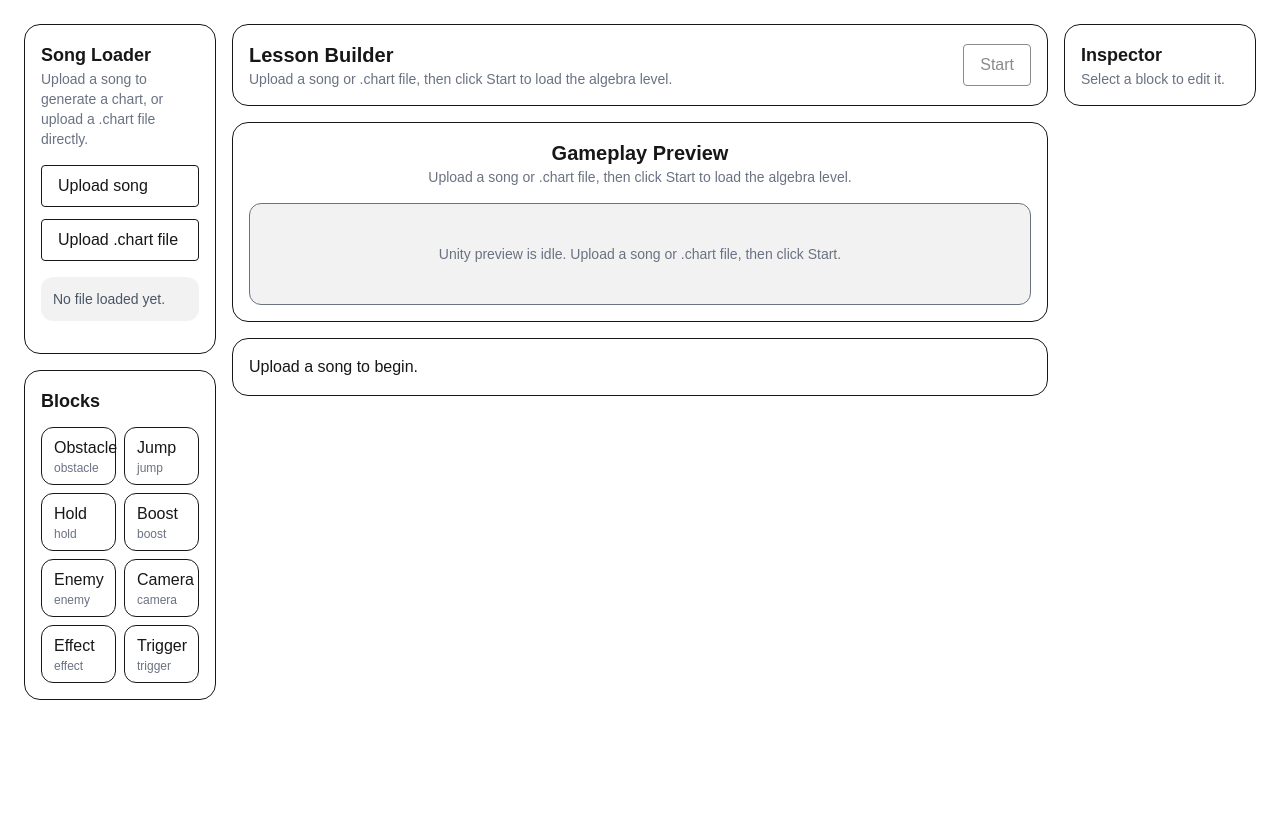
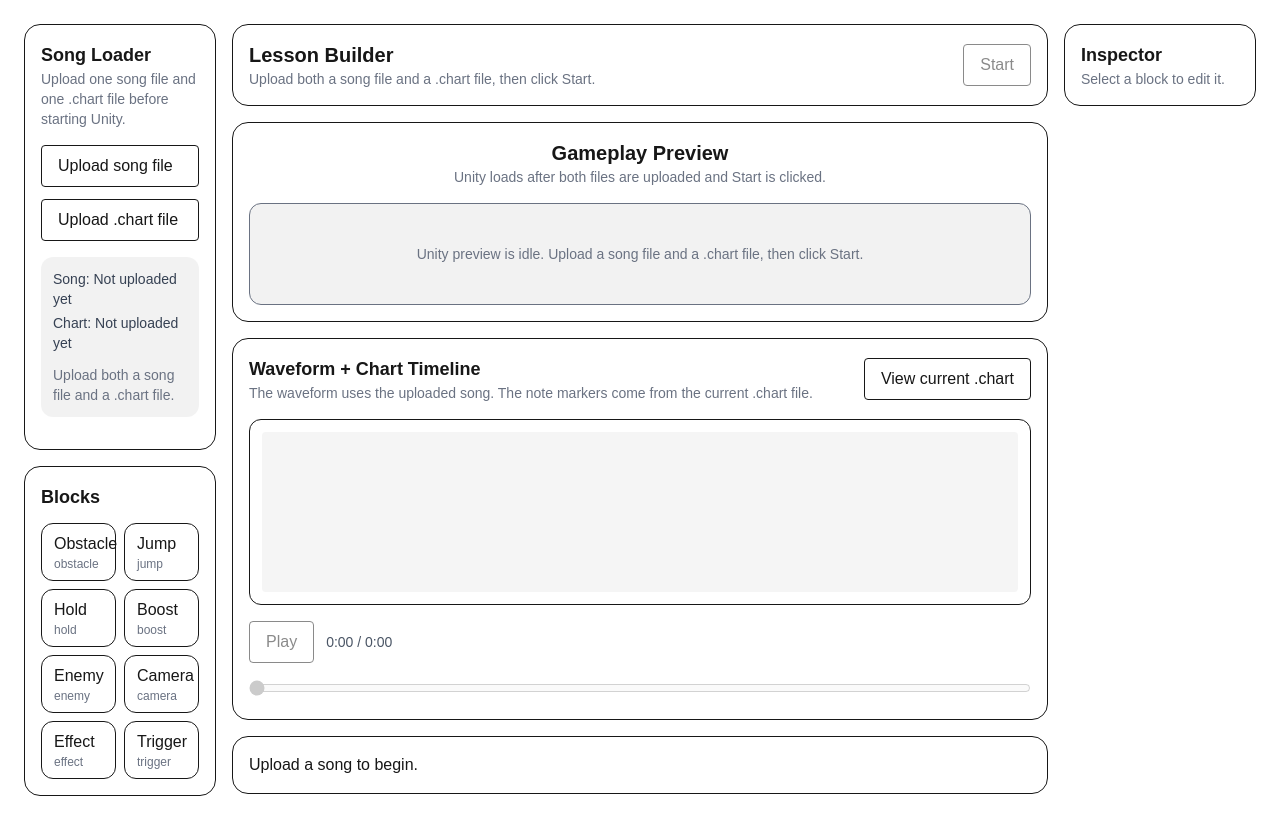
Before and after one commit to Thiiia/ultrarapidplatform, a Next.js app: page /editor in a window 1280 px wide. Built offline with nearby package versions, Linux system fonts and the light colour scheme.

Commit message:
Adding .chart viewer and timeline slider to editor

```diff
--- /dev/null
+++ b/components/editor/ChartWavePanel.tsx
@@ -0,0 +1,294 @@
+"use client"
+
+import { useEffect, useMemo, useRef, useState } from "react"
+
+type ChartWavePanelProps = {
+  songFile: File | null
+  chartText: string
+  onScrubSeconds: (seconds: number) => void
+  disabled?: boolean
+}
+
+type WavePoint = {
+  min: number
+  max: number
+}
+
+function formatTime(value: number) {
+  if (!Number.isFinite(value) || value < 0) return "0:00"
+  const minutes = Math.floor(value / 60)
+  const seconds = Math.floor(value % 60)
+  return `${minutes}:${String(seconds).padStart(2, "0")}`
+}
+
+function parseChartTicks(chartText: string) {
+  const noteTicks: number[] = []
+  const regex = /^\s*(\d+)\s*=\s*N\s+\d+\s+\d+/gm
+
+  let match: RegExpExecArray | null
+  while ((match = regex.exec(chartText)) !== null) {
+    const tick = Number(match[1])
+    if (Number.isFinite(tick)) noteTicks.push(tick)
+  }
+
+  const maxTick = noteTicks.length ? Math.max(...noteTicks) : 0
+  return {
+    noteTicks,
+    maxTick,
+  }
+}
+
+export function ChartWavePanel({
+  songFile,
+  chartText,
+  onScrubSeconds,
+  disabled = false,
+}: ChartWavePanelProps) {
+  const [showChart, setShowChart] = useState(false)
+  const [audioUrl, setAudioUrl] = useState("")
+  const [duration, setDuration] = useState(0)
+  const [currentTime, setCurrentTime] = useState(0)
+  const [waveform, setWaveform] = useState<WavePoint[]>([])
+  const [isPlaying, setIsPlaying] = useState(false)
+
+  const audioRef = useRef<HTMLAudioElement | null>(null)
+  const canvasRef = useRef<HTMLCanvasElement | null>(null)
+
+  const { noteTicks, maxTick } = useMemo(() => parseChartTicks(chartText), [chartText])
+
+  useEffect(() => {
+    if (!songFile) {
+      setAudioUrl("")
+      setDuration(0)
+      setCurrentTime(0)
+      setWaveform([])
+      return
+    }
+
+    const url = URL.createObjectURL(songFile)
+    setAudioUrl(url)
+
+    return () => {
+      URL.revokeObjectURL(url)
+    }
+  }, [songFile])
+
+  useEffect(() => {
+    if (!songFile) return
+
+    let cancelled = false
+
+    const buildWaveform = async () => {
+      try {
+        const buffer = await songFile.arrayBuffer()
+        const audioContext = new AudioContext()
+        const decoded = await audioContext.decodeAudioData(buffer.slice(0))
+        const channelData = decoded.getChannelData(0)
+
+        const samples = 320
+        const blockSize = Math.floor(channelData.length / samples)
+        const nextWaveform: WavePoint[] = []
+
+        for (let i = 0; i < samples; i++) {
+          let min = 1
+          let max = -1
+          const start = i * blockSize
+          const end = Math.min(start + blockSize, channelData.length)
+
+          for (let j = start; j < end; j++) {
+            const value = channelData[j]
+            if (value < min) min = value
+            if (value > max) max = value
+          }
+
+          nextWaveform.push({ min, max })
+        }
+
+        if (!cancelled) {
+          setWaveform(nextWaveform)
+        }
+
+        await audioContext.close()
+      } catch (error) {
+        console.error("Failed to build waveform", error)
+      }
+    }
+
+    void buildWaveform()
+
+    return () => {
+      cancelled = true
+    }
+  }, [songFile])
+
+  useEffect(() => {
+    const canvas = canvasRef.current
+    if (!canvas) return
+
+    const ctx = canvas.getContext("2d")
+    if (!ctx) return
+
+    const width = canvas.width
+    const height = canvas.height
+
+    ctx.clearRect(0, 0, width, height)
+    ctx.fillStyle = "#f5f5f5"
+    ctx.fillRect(0, 0, width, height)
+
+    if (!waveform.length) return
+
+    ctx.strokeStyle = "#374151"
+    ctx.lineWidth = 1
+
+    const midY = height / 2
+    const step = width / waveform.length
+
+    for (let i = 0; i < waveform.length; i++) {
+      const x = i * step
+      const point = waveform[i]
+      const y1 = midY + point.min * midY
+      const y2 = midY + point.max * midY
+
+      ctx.beginPath()
+      ctx.moveTo(x, y1)
+      ctx.lineTo(x, y2)
+      ctx.stroke()
+    }
+
+    if (duration > 0) {
+      const progressX = (currentTime / duration) * width
+      ctx.strokeStyle = "#dc2626"
+      ctx.lineWidth = 2
+      ctx.beginPath()
+      ctx.moveTo(progressX, 0)
+      ctx.lineTo(progressX, height)
+      ctx.stroke()
+    }
+
+    if (duration > 0 && maxTick > 0) {
+      ctx.strokeStyle = "rgba(37, 99, 235, 0.35)"
+      ctx.lineWidth = 1
+
+      for (const tick of noteTicks) {
+        const ratio = tick / maxTick
+        const x = ratio * width
+        ctx.beginPath()
+        ctx.moveTo(x, 0)
+        ctx.lineTo(x, height)
+        ctx.stroke()
+      }
+    }
+  }, [waveform, currentTime, duration, noteTicks, maxTick])
+
+  const handleLoadedMetadata = () => {
+    const audio = audioRef.current
+    if (!audio) return
+    setDuration(audio.duration || 0)
+  }
+
+  const handleTimeUpdate = () => {
+    const audio = audioRef.current
+    if (!audio) return
+    const next = audio.currentTime
+    setCurrentTime(next)
+    onScrubSeconds(next)
+  }
+
+  const handleSliderChange = (value: number) => {
+    const audio = audioRef.current
+    setCurrentTime(value)
+
+    if (audio) {
+      audio.currentTime = value
+    }
+
+    onScrubSeconds(value)
+  }
+
+  const handlePlayPause = async () => {
+    const audio = audioRef.current
+    if (!audio) return
+
+    if (audio.paused) {
+      await audio.play()
+      setIsPlaying(true)
+    } else {
+      audio.pause()
+      setIsPlaying(false)
+    }
+  }
+
+  return (
+    <div className="rounded-2xl border p-4 space-y-4">
+      <div className="flex items-center justify-between">
+        <div>
+          <h3 className="text-lg font-semibold">Waveform + Chart Timeline</h3>
+          <p className="text-sm text-gray-500">
+            The waveform uses the uploaded song. The note markers come from the current .chart file.
+          </p>
+        </div>
+
+        <button
+          type="button"
+          onClick={() => setShowChart((prev) => !prev)}
+          className="rounded border px-4 py-2"
+          disabled={!chartText.trim()}
+        >
+          {showChart ? "Hide current .chart" : "View current .chart"}
+        </button>
+      </div>
+
+      {showChart && (
+        <div className="rounded-xl border bg-black text-green-300 p-4 overflow-auto max-h-72 text-xs whitespace-pre-wrap">
+          {chartText || "No chart file loaded."}
+        </div>
+      )}
+
+      <div className="rounded-xl border p-3 bg-white">
+        <canvas
+          ref={canvasRef}
+          width={1200}
+          height={180}
+          className="w-full h-40 rounded"
+        />
+      </div>
+
+      <div className="flex items-center gap-3">
+        <button
+          type="button"
+          onClick={handlePlayPause}
+          disabled={!songFile || disabled}
+          className="rounded border px-4 py-2 disabled:opacity-50"
+        >
+          {isPlaying ? "Pause" : "Play"}
+        </button>
+
+        <div className="text-sm text-gray-600 min-w-[110px]">
+          {formatTime(currentTime)} / {formatTime(duration)}
+        </div>
+      </div>
+
+      <input
+        type="range"
+        min={0}
+        max={duration || 0}
+        step={0.01}
+        value={Math.min(currentTime, duration || 0)}
+        onChange={(e) => handleSliderChange(Number(e.target.value))}
+        disabled={!songFile || disabled}
+        className="w-full"
+      />
+
+      {audioUrl ? (
+        <audio
+          ref={audioRef}
+          src={audioUrl}
+          onLoadedMetadata={handleLoadedMetadata}
+          onTimeUpdate={handleTimeUpdate}
+          onPause={() => setIsPlaying(false)}
+          onPlay={() => setIsPlaying(true)}
+        />
+      ) : null}
+    </div>
+  )
+}
--- a/components/editor/EditorShell.tsx
+++ b/components/editor/EditorShell.tsx
@@ -6,10 +6,12 @@ import { BlockPalette } from "./BlockPalette"
 import { Timeline } from "./Timeline"
 import { InspectorPanel } from "./InspectorPanel"
 import { UnityPreview } from "./UnityPreview"
+import { ChartWavePanel } from "./ChartWavePanel"
 import { useEditorStore } from "@/lib/editor/editor-store"
 import {
   loadUnityChart,
   startUnityEditorPreview,
+  setUnityPreviewSeconds,
 } from "@/lib/editor/unity-bridge"
 
 type EditorShellProps = {
@@ -18,25 +20,36 @@ type EditorShellProps = {
 
 export function EditorShell({ chartFile = "" }: EditorShellProps) {
   const project = useEditorStore((s) => s.project)
-  const [localChartText, setLocalChartText] = useState(chartFile)
+
+  const [songFile, setSongFile] = useState<File | null>(null)
+  const [chartText, setChartText] = useState(chartFile)
   const [unityEnabled, setUnityEnabled] = useState(false)
   const [pendingStart, setPendingStart] = useState(false)
-  const launchedChartRef = useRef("")
+
+  const launchedSignatureRef = useRef("")
 
   useEffect(() => {
     if (chartFile && chartFile.trim()) {
-      setLocalChartText(chartFile)
+      setChartText(chartFile)
     }
   }, [chartFile])
 
+  const canStart = Boolean(songFile && chartText.trim())
+
   const handleStart = () => {
-    if (!localChartText.trim()) {
-      console.warn("[EditorShell] Cannot start preview: chart text is empty")
+    if (!songFile) {
+      console.warn("[EditorShell] Cannot start: no song file uploaded")
       return
     }
 
-    if (launchedChartRef.current === localChartText && unityEnabled) {
-      console.log("[EditorShell] Preview already started for this chart version")
+    if (!chartText.trim()) {
+      console.warn("[EditorShell] Cannot start: no chart text uploaded")
+      return
+    }
+
+    const signature = `${songFile.name}::${chartText.length}`
+    if (unityEnabled && launchedSignatureRef.current === signature) {
+      console.log("[EditorShell] Preview already started for this upload set")
       return
     }
 
@@ -48,13 +61,16 @@ export function EditorShell({ chartFile = "" }: EditorShellProps) {
     if (!project) return
     if (!unityEnabled) return
     if (!pendingStart) return
-    if (!localChartText.trim()) return
+    if (!songFile) return
+    if (!chartText.trim()) return
+
+    const signature = `${songFile.name}::${chartText.length}`
 
     const timeout = window.setTimeout(() => {
       console.log("[EditorShell] Sending chart to Unity")
-      const loaded = loadUnityChart(localChartText)
+      const chartLoaded = loadUnityChart(chartText)
 
-      if (!loaded) {
+      if (!chartLoaded) {
         console.warn("[EditorShell] Unity is not ready yet")
         return
       }
@@ -63,32 +79,27 @@ export function EditorShell({ chartFile = "" }: EditorShellProps) {
       const started = startUnityEditorPreview()
 
       if (!started) {
-        console.warn("[EditorShell] Unity preview start message was not delivered")
+        console.warn("[EditorShell] Failed to send StartEditorPreview")
         return
       }
 
-      launchedChartRef.current = localChartText
+      launchedSignatureRef.current = signature
       setPendingStart(false)
-    }, 600)
+    }, 700)
 
     return () => window.clearTimeout(timeout)
-  }, [project, unityEnabled, pendingStart, localChartText])
+  }, [project, unityEnabled, pendingStart, songFile, chartText])
 
   return (
     <div className="px-6 py-6">
       <div className="grid grid-cols-12 gap-4 items-start">
         <div className="col-span-2 space-y-4">
           <SongLoader
+            onSongFileReady={(file) => {
+              setSongFile(file)
+            }}
             onChartTextReady={(text) => {
-              setLocalChartText(text)
-              launchedChartRef.current = ""
-            }}
-            onSongFileSelected={async (file) => {
-              // Replace this with your real analyzer call.
-              // It should return the generated chart text as a string.
-              throw new Error(
-                `Song analysis is not wired yet for ${file.name}. Connect this to your analyzer endpoint.`
-              )
+              setChartText(text)
             }}
           />
           <BlockPalette />
@@ -99,14 +110,14 @@ export function EditorShell({ chartFile = "" }: EditorShellProps) {
             <div>
               <h1 className="text-xl font-semibold">Lesson Builder</h1>
               <p className="text-sm text-gray-500">
-                Upload a song or .chart file, then click Start to load the algebra level.
+                Upload both a song file and a .chart file, then click Start.
               </p>
             </div>
 
             <button
               type="button"
               onClick={handleStart}
-              disabled={!localChartText || !localChartText.trim()}
+              disabled={!canStart}
               className="rounded border px-4 py-2 disabled:opacity-50"
             >
               Start
@@ -114,6 +125,15 @@ export function EditorShell({ chartFile = "" }: EditorShellProps) {
           </div>
 
           <UnityPreview enabled={unityEnabled} />
+
+          <ChartWavePanel
+            songFile={songFile}
+            chartText={chartText}
+            disabled={!unityEnabled}
+            onScrubSeconds={(seconds) => {
+              setUnityPreviewSeconds(seconds)
+            }}
+          />
 
           <Timeline />
         </div>
--- a/components/editor/SongLoader.tsx
+++ b/components/editor/SongLoader.tsx
@@ -3,29 +3,43 @@
 import { ChangeEvent, useRef, useState } from "react"
 
 type SongLoaderProps = {
-  onChartTextReady?: (chartText: string) => void
-  onSongFileSelected?: (file: File) => Promise<string>
+  onSongFileReady: (file: File) => void
+  onChartTextReady: (text: string, fileName: string) => void
 }
 
 export function SongLoader({
+  onSongFileReady,
   onChartTextReady,
-  onSongFileSelected,
 }: SongLoaderProps) {
+  const songInputRef = useRef<HTMLInputElement | null>(null)
   const chartInputRef = useRef<HTMLInputElement | null>(null)
-  const songInputRef = useRef<HTMLInputElement | null>(null)
 
-  const [status, setStatus] = useState<string>("No file loaded yet.")
-  const [isProcessingSong, setIsProcessingSong] = useState(false)
+  const [songName, setSongName] = useState("")
+  const [chartName, setChartName] = useState("")
+  const [status, setStatus] = useState("Upload both a song file and a .chart file.")
 
-  const handleChartClick = () => {
+  const handleSongButtonClick = () => {
+    songInputRef.current?.click()
+  }
+
+  const handleChartButtonClick = () => {
     chartInputRef.current?.click()
   }
 
-  const handleSongClick = () => {
-    songInputRef.current?.click()
+  const handleSongChange = (event: ChangeEvent<HTMLInputElement>) => {
+    const file = event.target.files?.[0]
+    if (!file) return
+
+    setSongName(file.name)
+    onSongFileReady(file)
+    setStatus(chartName
+      ? `Loaded song "${file.name}" and chart "${chartName}".`
+      : `Loaded song "${file.name}". Now upload a .chart file.`)
+
+    event.target.value = ""
   }
 
-  const handleChartFileChange = async (event: ChangeEvent<HTMLInputElement>) => {
+  const handleChartChange = async (event: ChangeEvent<HTMLInputElement>) => {
     const file = event.target.files?.[0]
     if (!file) return
 
@@ -33,48 +47,20 @@ export function SongLoader({
       const text = await file.text()
 
       if (!text.trim()) {
-        setStatus("The selected .chart file was empty.")
+        setStatus(`The chart file "${file.name}" was empty.`)
+        event.target.value = ""
         return
       }
 
-      onChartTextReady?.(text)
-      setStatus(`Loaded chart file: ${file.name}`)
+      setChartName(file.name)
+      onChartTextReady(text, file.name)
+      setStatus(songName
+        ? `Loaded song "${songName}" and chart "${file.name}".`
+        : `Loaded chart "${file.name}". Now upload a song file.`)
     } catch (error) {
-      console.error("Failed to read .chart file", error)
-      setStatus("Failed to read the .chart file.")
+      console.error("Failed to read chart file", error)
+      setStatus(`Failed to read chart file "${file.name}".`)
     } finally {
-      event.target.value = ""
-    }
-  }
-
-  const handleSongFileChange = async (event: ChangeEvent<HTMLInputElement>) => {
-    const file = event.target.files?.[0]
-    if (!file) return
-
-    if (!onSongFileSelected) {
-      setStatus("Song upload is wired, but no song analysis handler was provided yet.")
-      event.target.value = ""
-      return
-    }
-
-    try {
-      setIsProcessingSong(true)
-      setStatus(`Analyzing song: ${file.name}...`)
-
-      const chartText = await onSongFileSelected(file)
-
-      if (!chartText || !chartText.trim()) {
-        setStatus("Song analysis completed, but no chart text was returned.")
-        return
-      }
-
-      onChartTextReady?.(chartText)
-      setStatus(`Analyzed song and generated chart: ${file.name}`)
-    } catch (error) {
-      console.error("Failed to analyze uploaded song", error)
-      setStatus("Failed to analyze the uploaded song.")
-    } finally {
-      setIsProcessingSong(false)
       event.target.value = ""
     }
   }
@@ -84,31 +70,38 @@ export function SongLoader({
       <div>
         <h2 className="text-lg font-semibold">Song Loader</h2>
         <p className="text-sm text-gray-500">
-          Upload a song to generate a chart, or upload a .chart file directly.
+          Upload one song file and one .chart file before starting Unity.
         </p>
       </div>
 
       <div className="grid gap-3">
         <button
           type="button"
-          onClick={handleSongClick}
-          disabled={isProcessingSong}
-          className="rounded border px-4 py-2 text-left disabled:opacity-50"
+          onClick={handleSongButtonClick}
+          className="rounded border px-4 py-2 text-left"
         >
-          {isProcessingSong ? "Processing song..." : "Upload song"}
+          Upload song file
         </button>
 
         <button
           type="button"
-          onClick={handleChartClick}
+          onClick={handleChartButtonClick}
           className="rounded border px-4 py-2 text-left"
         >
           Upload .chart file
         </button>
       </div>
 
-      <div className="rounded-xl bg-black/5 p-3 text-sm text-gray-600">
-        {status}
+      <div className="rounded-xl bg-black/5 p-3 text-sm text-gray-700 space-y-1">
+        <div>
+          <span className="font-medium">Song:</span>{" "}
+          {songName || "Not uploaded yet"}
+        </div>
+        <div>
+          <span className="font-medium">Chart:</span>{" "}
+          {chartName || "Not uploaded yet"}
+        </div>
+        <div className="pt-2 text-gray-500">{status}</div>
       </div>
 
       <input
@@ -116,7 +109,7 @@ export function SongLoader({
         type="file"
         accept="audio/*"
         className="hidden"
-        onChange={handleSongFileChange}
+        onChange={handleSongChange}
       />
 
       <input
@@ -124,7 +117,7 @@ export function SongLoader({
         type="file"
         accept=".chart,text/plain"
         className="hidden"
-        onChange={handleChartFileChange}
+        onChange={handleChartChange}
       />
     </div>
   )
--- a/components/editor/UnityPreview.tsx
+++ b/components/editor/UnityPreview.tsx
@@ -12,7 +12,7 @@ export function UnityPreview({ enabled }: UnityPreviewProps) {
       <div className="text-center">
         <h2 className="text-xl font-semibold">Gameplay Preview</h2>
         <p className="text-sm text-gray-500">
-          Upload a song or .chart file, then click Start to load the algebra level.
+          Unity loads after both files are uploaded and Start is clicked.
         </p>
       </div>
 
@@ -22,7 +22,7 @@ export function UnityPreview({ enabled }: UnityPreviewProps) {
         </div>
       ) : (
         <div className="rounded-xl border bg-black/5 p-10 text-center text-sm text-gray-500">
-          Unity preview is idle. Upload a song or .chart file, then click Start.
+          Unity preview is idle. Upload a song file and a .chart file, then click Start.
         </div>
       )}
     </div>
--- a/lib/editor/unity-bridge.ts
+++ b/lib/editor/unity-bridge.ts
@@ -23,12 +23,8 @@ export function startUnityEditorPreview() {
   return sendUnityMessage("StartEditorPreview")
 }
 
-export function loadUnityPreview(json: string) {
-  return sendUnityMessage("LoadPreviewJson", json)
-}
-
-export function setUnityPlayheadTick(tick: number) {
-  return sendUnityMessage("SetPlayheadTick", String(tick))
+export function setUnityPreviewSeconds(seconds: number) {
+  return sendUnityMessage("SetPreviewSeconds", String(seconds))
 }
 
 export function playUnityPreview() {
```
